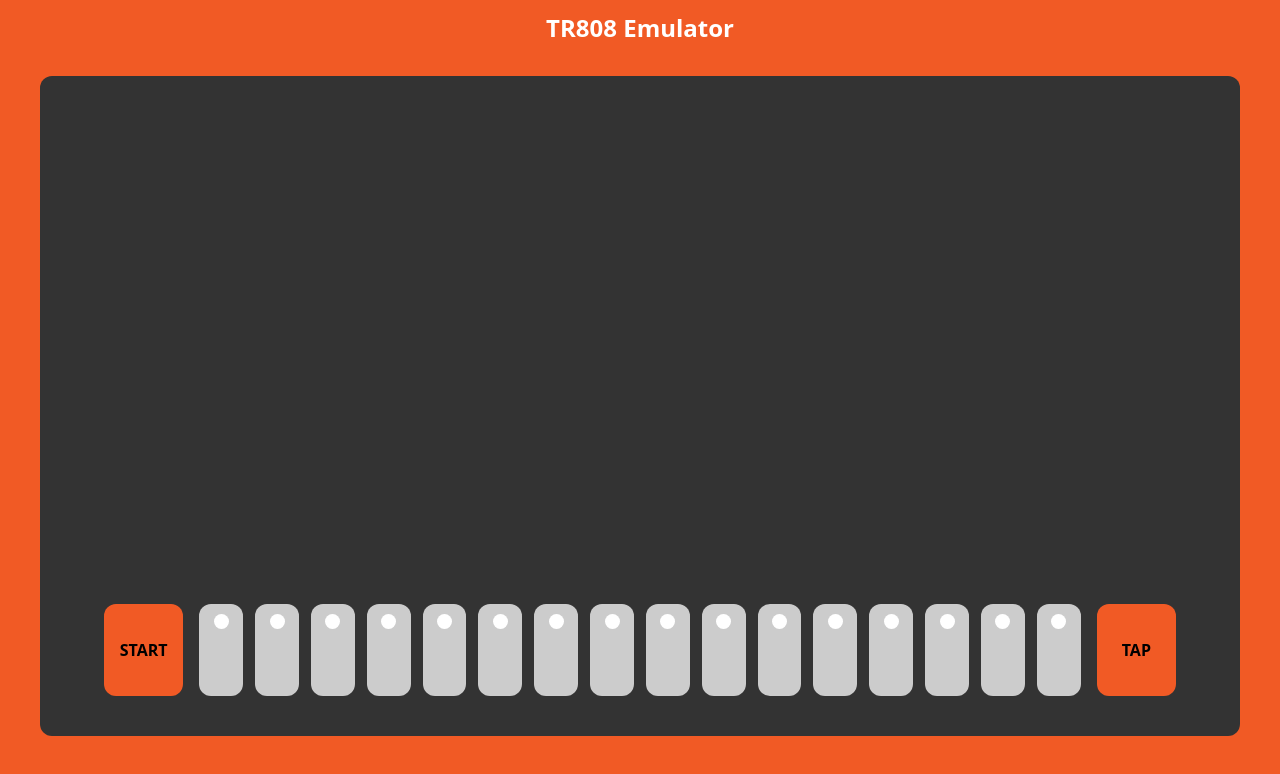
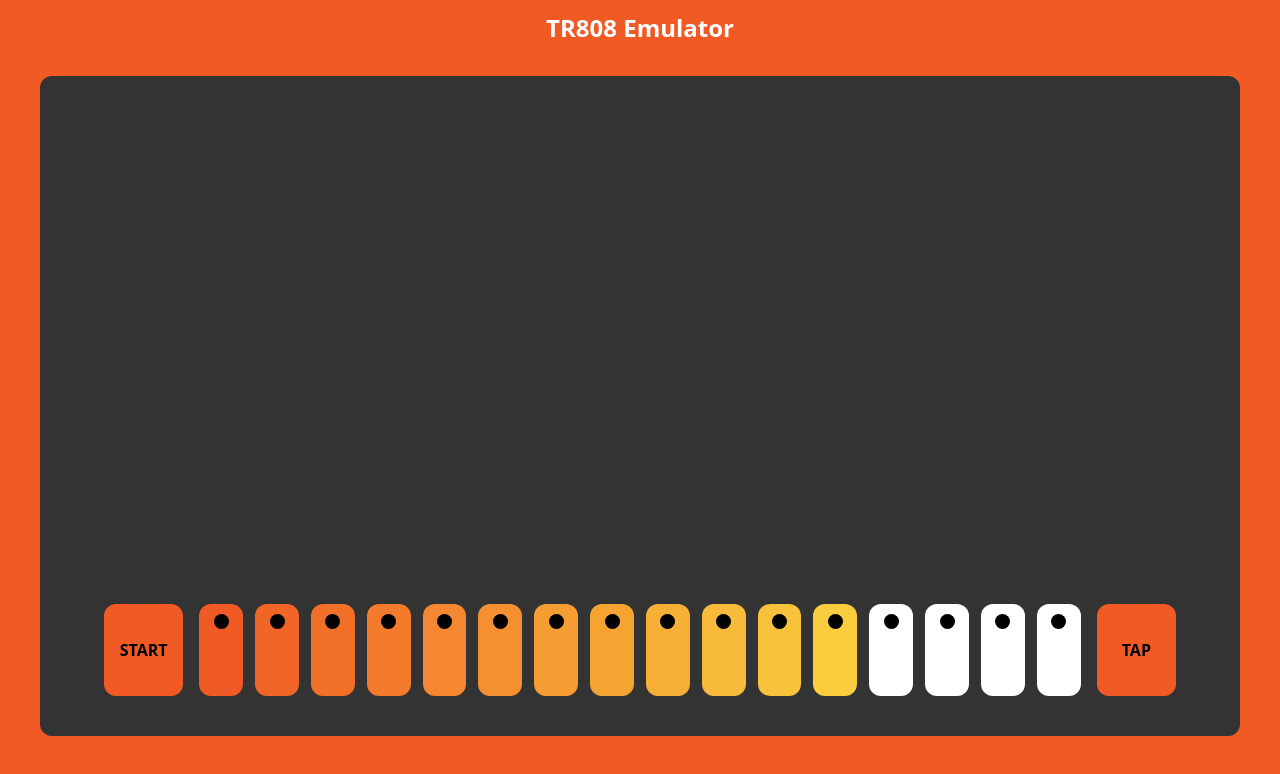
Before and after one commit to Nowpngs/web-TR808, a React (Create React App) app: page / in a window 1280 px wide. Shown: the top 774 px of the page. Built offline with nearby package versions, Linux system fonts and the light colour scheme.

Commit message:
Create the step sequencer gradient color

```diff
--- a/src/components/sequencer/main-sequencer.tsx
+++ b/src/components/sequencer/main-sequencer.tsx
@@ -3,7 +3,37 @@
 export interface MainSequencerProps {}
 
 export default function MainSequencer(props: MainSequencerProps) {
-  const steps = [1, 2, 3, 4, 5, 6, 7, 8, 9, 10, 11, 12, 13, 14, 15, 16];
+  const steps = new Array(16).fill(false);
+
+  function calculateGradientColors(index: number): string {
+    const startColor = "hsl(16, 87.93%, 54.51%)";
+    const endColor = "hsl(46, 94%, 61%)";
+    const step = 11;
+
+    const hDiff =
+      parseInt(endColor.split(",")[0].substring(4)) -
+      parseInt(startColor.split(",")[0].substring(4));
+    const sDiff =
+      parseInt(endColor.split(",")[1]) - parseInt(startColor.split(",")[1]);
+    const lDiff =
+      parseInt(endColor.split(",")[2]) - parseInt(startColor.split(",")[2]);
+
+    const h =
+      (parseInt(startColor.split(",")[0].substring(4)) +
+        hDiff * (index / step)) %
+      360;
+    const s = Math.round(
+      parseInt(startColor.split(",")[1]) + sDiff * (index / step)
+    );
+    const l = Math.round(
+      parseInt(startColor.split(",")[2]) + lDiff * (index / step)
+    );
+    if (index > step) {
+      return `hsl(0, 0%, 100%)`;
+    }
+    return `hsl(${h}, ${s}%, ${l}%)`;
+  }
+
   return (
     <div className="background-instrument w-full h-full flex flex-wrap">
       <div className="w-1/12 pr-2.5">
@@ -17,7 +47,15 @@
         <div className="h-full w-full">
           <div className="flex justify-between h-full w-full items-end">
             {steps.map((item, idx) => (
-              <SequecerStep />
+              <SequecerStep
+                key={idx}
+                active={item}
+                color={calculateGradientColors(idx)}
+                onClick={() => {
+                  // TODO: update the state
+                  console.log(idx);
+                }}
+              />
             ))}
           </div>
         </div>
--- a/src/components/sequencer/sequencer-step.tsx
+++ b/src/components/sequencer/sequencer-step.tsx
@@ -1,15 +1,25 @@
 export interface SequecerStepProps {
   active?: boolean;
+  color: string;
+  onClick: () => void;
 }
 
 export default function SequecerStep(props: SequecerStepProps) {
   return (
-    <div className="w-full h-full px-1.5 flex items-end">
-      <div className="background-instrument-secondary rounded-xl h-full w-full flex flex-wrap justify-center">
+    <div
+      className="w-full h-full px-1.5 flex items-end"
+      onClick={() => {
+        props.onClick();
+      }}
+    >
+      <div
+        className="rounded-xl h-full w-full flex flex-wrap justify-center"
+        style={{ backgroundColor: props.color }}
+      >
         <div className="w-full pt-2.5 flex justify-center">
           <div
             className={`w-[15px] h-[15px] rounded-full ${
-              props.active ? "bg-blue" : "bg-white"
+              props.active ? "bg-blue" : "bg-black"
             }`}
           >
             &nbsp;
```
